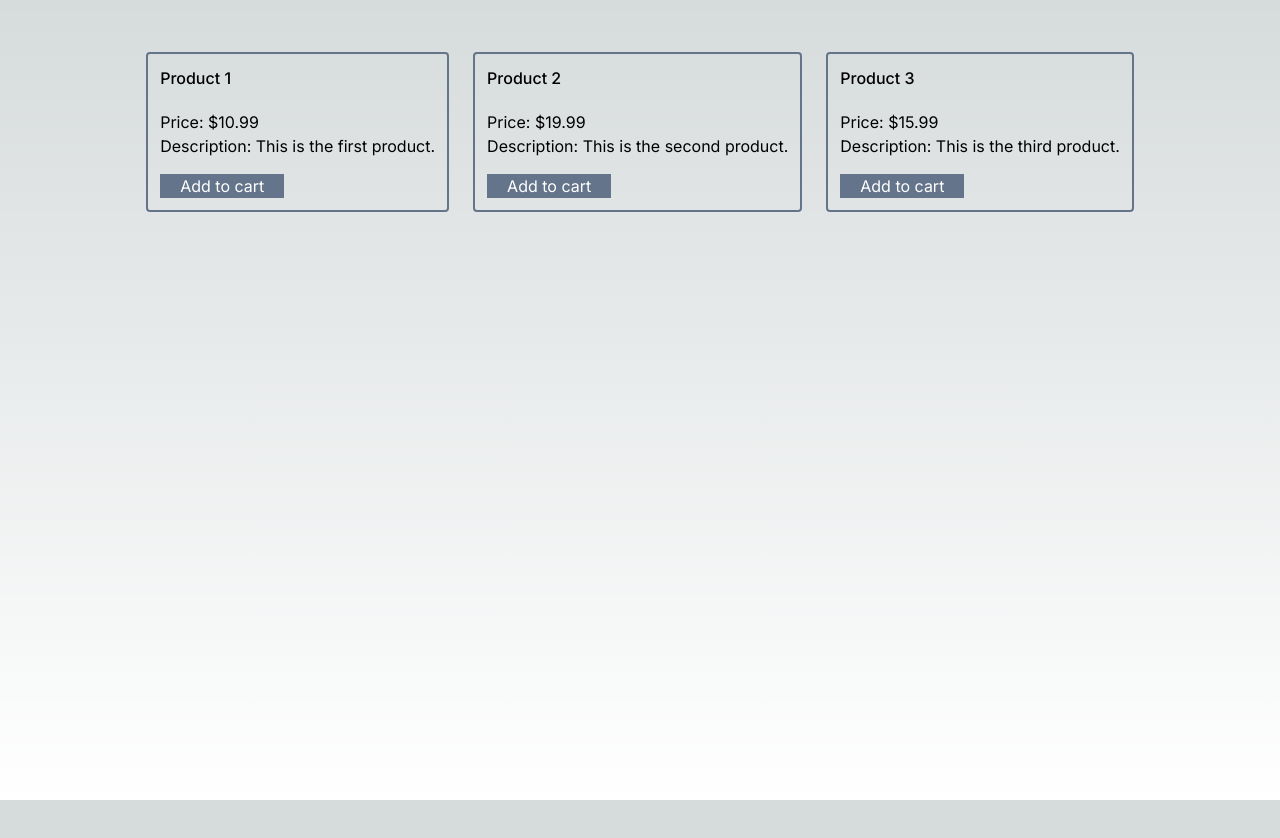
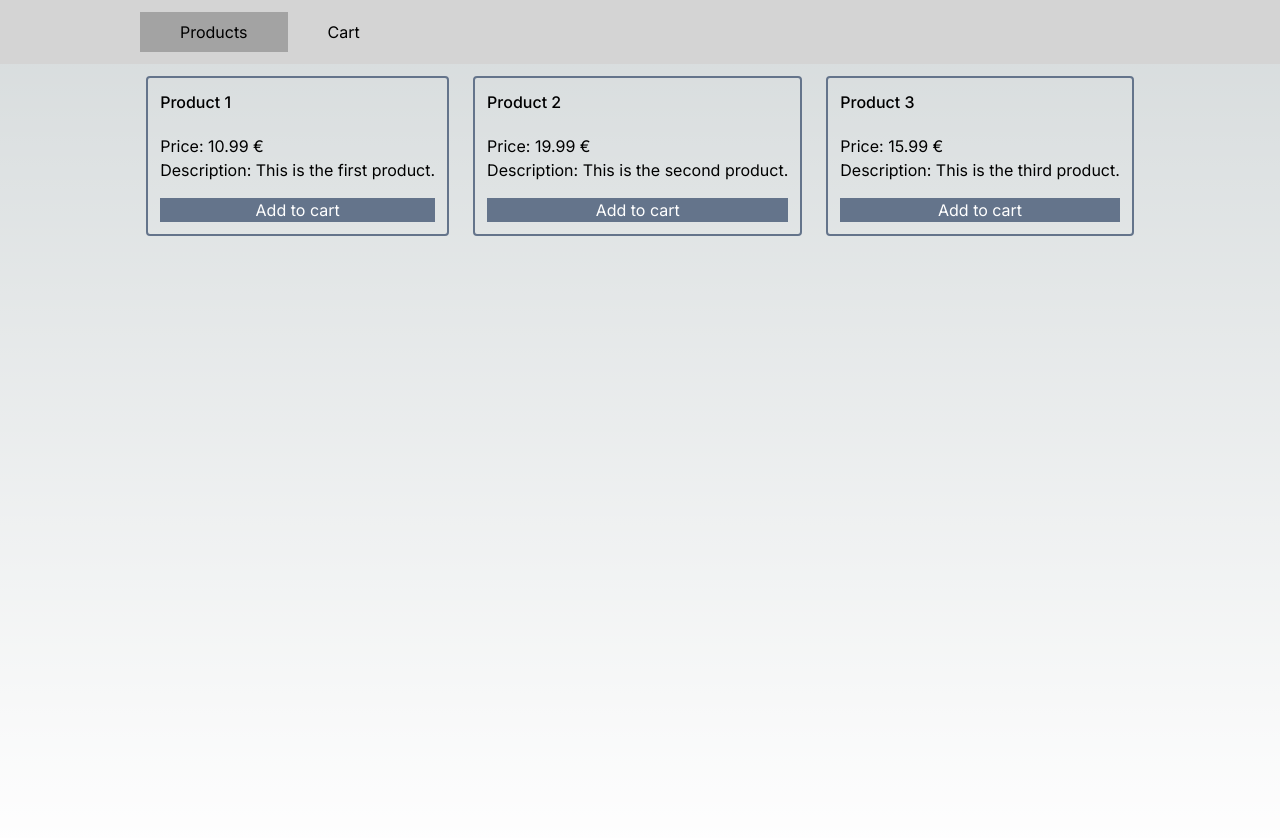
Before and after one commit to rkabaila/nextjs-demo, a Next.js app: page /products in a window 1280 px wide. Shown: the top 838 px of the page. Before the commit the page ends 800 px from the top, so only its background shows below. Built offline with nearby package versions, Linux system fonts and the light colour scheme.

Commit message:
added menu and cart

```diff
--- /dev/null
+++ b/src/app/cart/page.tsx
@@ -0,0 +1,28 @@
+"use client";
+
+import { useCart } from "@/components/cartContextProvider";
+
+const Page = () => {
+  const cart = useCart();
+
+  return (
+    <ul className="flex w-full p-10  h-screen flex flex-col items-center">
+      {cart?.items &&
+        Object.values(cart.items).map(({ id, name, price, description }) => (
+          <div key={id} className="flex flex-row w-full my-2 max-w-screen-lg">
+            <span className="mr-4">{name}</span>
+            <span className="mr-4">{description}</span>
+            <span className="mr-4 flex flex-grow justify-end">{price} €</span>
+            <button
+              onClick={() => cart.removeProduct(id)}
+              className="bg-red-400 text-white px-4"
+            >
+              Remove
+            </button>
+          </div>
+        ))}
+    </ul>
+  );
+};
+
+export default Page;
--- a/src/app/layout.tsx
+++ b/src/app/layout.tsx
@@ -1,22 +1,23 @@
-import './globals.css'
-import type { Metadata } from 'next'
-import { Inter } from 'next/font/google'
+"use client";
 
-const inter = Inter({ subsets: ['latin'] })
+import { Menu } from "@/components/menu";
+import "./globals.css";
+import { Inter } from "next/font/google";
+import { CartContextProvider } from "@/components/cartContextProvider";
 
-export const metadata: Metadata = {
-  title: 'Create Next App',
-  description: 'Generated by create next app',
-}
+const inter = Inter({ subsets: ["latin"] });
 
 export default function RootLayout({
   children,
 }: {
-  children: React.ReactNode
+  children: React.ReactNode;
 }) {
   return (
     <html lang="en">
-      <body className={inter.className}>{children}</body>
+      <body className={inter.className}>
+        <Menu />
+        <CartContextProvider>{children}</CartContextProvider>
+      </body>
     </html>
-  )
+  );
 }
--- a/src/app/page.tsx
+++ b/src/app/page.tsx
@@ -1,113 +1,9 @@
-import Image from 'next/image'
+import { redirect } from "next/navigation";
 
 export default function Home() {
+  redirect("/products");
+
   return (
-    <main className="flex min-h-screen flex-col items-center justify-between p-24">
-      <div className="z-10 max-w-5xl w-full items-center justify-between font-mono text-sm lg:flex">
-        <p className="fixed left-0 top-0 flex w-full justify-center border-b border-gray-300 bg-gradient-to-b from-zinc-200 pb-6 pt-8 backdrop-blur-2xl dark:border-neutral-800 dark:bg-zinc-800/30 dark:from-inherit lg:static lg:w-auto  lg:rounded-xl lg:border lg:bg-gray-200 lg:p-4 lg:dark:bg-zinc-800/30">
-          Get started by editing&nbsp;
-          <code className="font-mono font-bold">src/app/page.tsx</code>
-        </p>
-        <div className="fixed bottom-0 left-0 flex h-48 w-full items-end justify-center bg-gradient-to-t from-white via-white dark:from-black dark:via-black lg:static lg:h-auto lg:w-auto lg:bg-none">
-          <a
-            className="pointer-events-none flex place-items-center gap-2 p-8 lg:pointer-events-auto lg:p-0"
-            href="https://vercel.com?utm_source=create-next-app&utm_medium=appdir-template&utm_campaign=create-next-app"
-            target="_blank"
-            rel="noopener noreferrer"
-          >
-            By{' '}
-            <Image
-              src="/vercel.svg"
-              alt="Vercel Logo"
-              className="dark:invert"
-              width={100}
-              height={24}
-              priority
-            />
-          </a>
-        </div>
-      </div>
-
-      <div className="relative flex place-items-center before:absolute before:h-[300px] before:w-[480px] before:-translate-x-1/2 before:rounded-full before:bg-gradient-radial before:from-white before:to-transparent before:blur-2xl before:content-[''] after:absolute after:-z-20 after:h-[180px] after:w-[240px] after:translate-x-1/3 after:bg-gradient-conic after:from-sky-200 after:via-blue-200 after:blur-2xl after:content-[''] before:dark:bg-gradient-to-br before:dark:from-transparent before:dark:to-blue-700 before:dark:opacity-10 after:dark:from-sky-900 after:dark:via-[#0141ff] after:dark:opacity-40 before:lg:h-[360px] z-[-1]">
-        <Image
-          className="relative dark:drop-shadow-[0_0_0.3rem_#ffffff70] dark:invert"
-          src="/next.svg"
-          alt="Next.js Logo"
-          width={180}
-          height={37}
-          priority
-        />
-      </div>
-
-      <div className="mb-32 grid text-center lg:max-w-5xl lg:w-full lg:mb-0 lg:grid-cols-4 lg:text-left">
-        <a
-          href="https://nextjs.org/docs?utm_source=create-next-app&utm_medium=appdir-template&utm_campaign=create-next-app"
-          className="group rounded-lg border border-transparent px-5 py-4 transition-colors hover:border-gray-300 hover:bg-gray-100 hover:dark:border-neutral-700 hover:dark:bg-neutral-800/30"
-          target="_blank"
-          rel="noopener noreferrer"
-        >
-          <h2 className={`mb-3 text-2xl font-semibold`}>
-            Docs{' '}
-            <span className="inline-block transition-transform group-hover:translate-x-1 motion-reduce:transform-none">
-              -&gt;
-            </span>
-          </h2>
-          <p className={`m-0 max-w-[30ch] text-sm opacity-50`}>
-            Find in-depth information about Next.js features and API.
-          </p>
-        </a>
-
-        <a
-          href="https://nextjs.org/learn?utm_source=create-next-app&utm_medium=appdir-template-tw&utm_campaign=create-next-app"
-          className="group rounded-lg border border-transparent px-5 py-4 transition-colors hover:border-gray-300 hover:bg-gray-100 hover:dark:border-neutral-700 hover:dark:bg-neutral-800/30"
-          target="_blank"
-          rel="noopener noreferrer"
-        >
-          <h2 className={`mb-3 text-2xl font-semibold`}>
-            Learn{' '}
-            <span className="inline-block transition-transform group-hover:translate-x-1 motion-reduce:transform-none">
-              -&gt;
-            </span>
-          </h2>
-          <p className={`m-0 max-w-[30ch] text-sm opacity-50`}>
-            Learn about Next.js in an interactive course with&nbsp;quizzes!
-          </p>
-        </a>
-
-        <a
-          href="https://vercel.com/templates?framework=next.js&utm_source=create-next-app&utm_medium=appdir-template&utm_campaign=create-next-app"
-          className="group rounded-lg border border-transparent px-5 py-4 transition-colors hover:border-gray-300 hover:bg-gray-100 hover:dark:border-neutral-700 hover:dark:bg-neutral-800/30"
-          target="_blank"
-          rel="noopener noreferrer"
-        >
-          <h2 className={`mb-3 text-2xl font-semibold`}>
-            Templates{' '}
-            <span className="inline-block transition-transform group-hover:translate-x-1 motion-reduce:transform-none">
-              -&gt;
-            </span>
-          </h2>
-          <p className={`m-0 max-w-[30ch] text-sm opacity-50`}>
-            Explore the Next.js 13 playground.
-          </p>
-        </a>
-
-        <a
-          href="https://vercel.com/new?utm_source=create-next-app&utm_medium=appdir-template&utm_campaign=create-next-app"
-          className="group rounded-lg border border-transparent px-5 py-4 transition-colors hover:border-gray-300 hover:bg-gray-100 hover:dark:border-neutral-700 hover:dark:bg-neutral-800/30"
-          target="_blank"
-          rel="noopener noreferrer"
-        >
-          <h2 className={`mb-3 text-2xl font-semibold`}>
-            Deploy{' '}
-            <span className="inline-block transition-transform group-hover:translate-x-1 motion-reduce:transform-none">
-              -&gt;
-            </span>
-          </h2>
-          <p className={`m-0 max-w-[30ch] text-sm opacity-50`}>
-            Instantly deploy your Next.js site to a shareable URL with Vercel.
-          </p>
-        </a>
-      </div>
-    </main>
-  )
+    <main className="flex min-h-screen flex-col items-center justify-between p-24"></main>
+  );
 }
--- a/src/app/products/page.tsx
+++ b/src/app/products/page.tsx
@@ -10,7 +10,7 @@ const Page = async () => {
   const products: Product[] = JSON.parse(file);
 
   return (
-    <div className="h-screen flex flex-col items-center px-5 py-10">
+    <div className="h-screen flex flex-col items-center">
       <ul className="flex flex-row">
         {products.map(({ id, name, price, description }) => (
           <ProductCard
--- /dev/null
+++ b/src/components/cartContextProvider.tsx
@@ -0,0 +1,55 @@
+"use client";
+
+import React, { createContext, ReactNode, useContext, useState } from "react";
+
+import { Product } from "./product-card";
+
+interface CartContext {
+  items: Record<string, Product>;
+  productIsInCart: (productId: string) => boolean;
+  addProduct: (product: Product) => void;
+  //   updateProduct: (cartItemData: UpdateCartItemInput) => Promise<FetchResult<UpdateProductsInCartMutation>>
+  //   clearCart: () => Promise<FetchResult<ClearCartMutation>>
+  removeProduct: (productId: string) => void;
+}
+
+const CartContext = createContext<CartContext | null>(null);
+
+export const useCart = () => {
+  return useContext(CartContext);
+};
+
+interface CartContextProviderProps {
+  children?: ReactNode;
+}
+
+export const CartContextProvider = (props: CartContextProviderProps) => {
+  const { children } = props;
+  const [items, setItems] = useState<Record<string, Product>>({});
+  console.log("items", items);
+
+  const addProduct = (product: Product) => {
+    console.log("product", product);
+    setItems({ ...items, [product.id]: product });
+  };
+
+  const removeProduct = (productId: string) => {
+    const { [productId]: _, ...rest } = items;
+    setItems(rest);
+  };
+
+  const productIsInCart = (productId: string) => !!items[productId];
+
+  return (
+    <CartContext.Provider
+      value={{
+        items,
+        productIsInCart,
+        addProduct,
+        removeProduct,
+      }}
+    >
+      {children}
+    </CartContext.Provider>
+  );
+};
--- /dev/null
+++ b/src/components/menu.tsx
@@ -0,0 +1,29 @@
+import { usePathname } from "next/navigation";
+import Link from "next/link";
+
+export const Menu = () => {
+  const pathname = usePathname();
+
+  return (
+    <div className="bg-neutral-300 flex justify-center">
+      <nav className=" p-3 w-full max-w-screen-lg">
+        <ul className="flex flex-row">
+          <li
+            className={`px-10 py-2 ${
+              pathname === "/products" ? "bg-neutral-400" : ""
+            }`}
+          >
+            <Link href="/products">Products</Link>
+          </li>
+          <li
+            className={`px-10 py-2 ${
+              pathname === "/cart" ? "bg-neutral-400" : ""
+            }`}
+          >
+            <Link href="/cart">Cart</Link>
+          </li>
+        </ul>
+      </nav>
+    </div>
+  );
+};
--- a/src/components/product-card.tsx
+++ b/src/components/product-card.tsx
@@ -1,3 +1,8 @@
+"use client";
+
+import { useState } from "react";
+import { useCart } from "./cartContextProvider";
+
 export interface Product {
   id: string;
   name: string;
@@ -6,15 +11,35 @@ export interface Product {
 }
 
 export const ProductCard = ({ id, name, price, description }: Product) => {
+  const cart = useCart();
+  const [showConfirmation, setShowConfirmation] = useState(false);
   return (
+    <div className="flex flex-col">
       <li
         key={id}
-      className="p-3 border-solid border-2 border-slate-500 rounded m-3 cursor-pointer hover:scale-105 "
+        className="p-3 border-solid border-2 border-slate-500 rounded m-3 cursor-pointer hover:scale-105 flex flex-col"
       >
         <h2 className="font-medium pb-5">{name}</h2>
-      <p>Price: ${price}</p>
+        <p>Price: {price} €</p>
         <p>Description: {description}</p>
-      <button className="bg-slate-500 text-white px-5 mt-4">Add to cart</button>
+        <button
+          className="bg-slate-500 text-white px-5 mt-4"
+          onClick={() => {
+            cart?.addProduct({ id, name, price, description });
+            setShowConfirmation(true);
+            setTimeout(() => {
+              setShowConfirmation(false);
+            }, 1000);
+          }}
+        >
+          Add to cart
+        </button>
       </li>
+      {showConfirmation && (
+        <span className="bg-green-500 text-white flex justify-center">
+          Added to cart
+        </span>
+      )}
+    </div>
   );
 };
```
Lines whose indentation alone changed are shown as unchanged.
